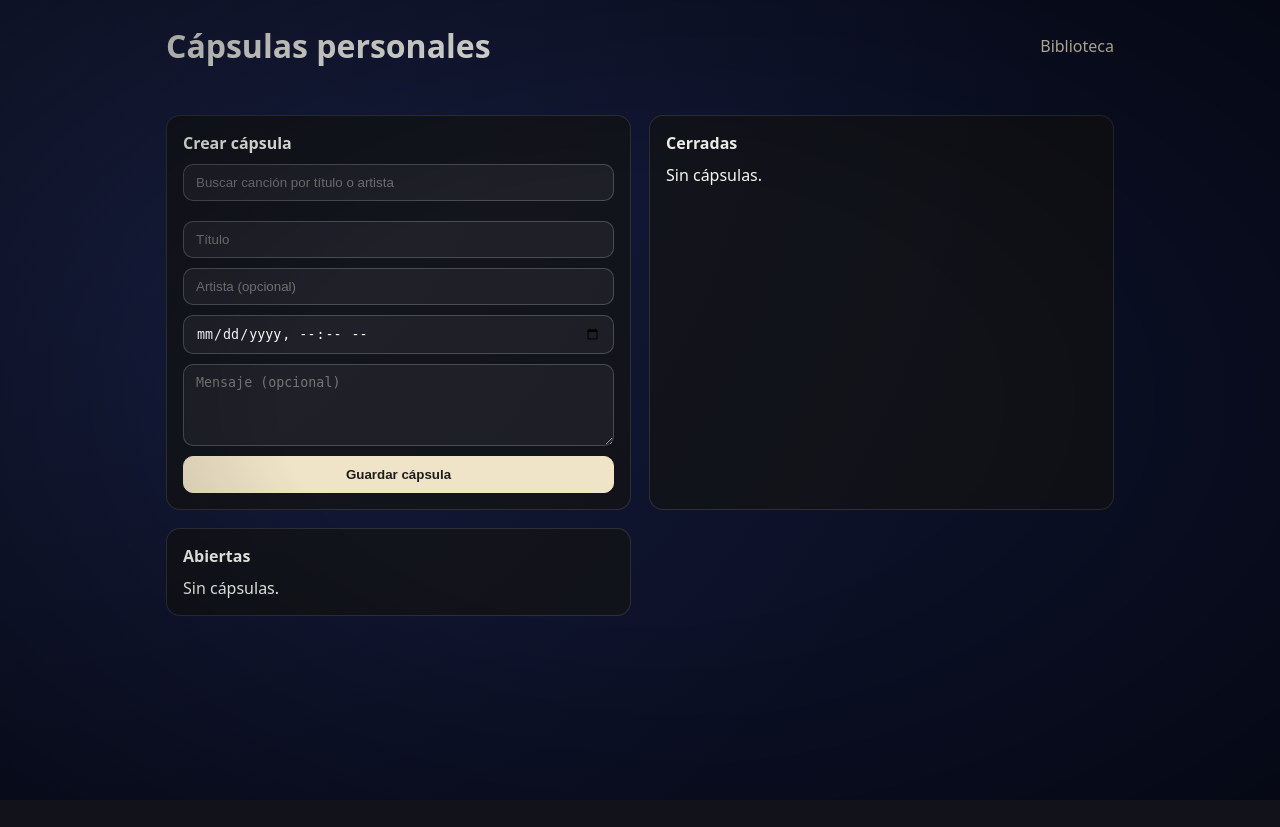
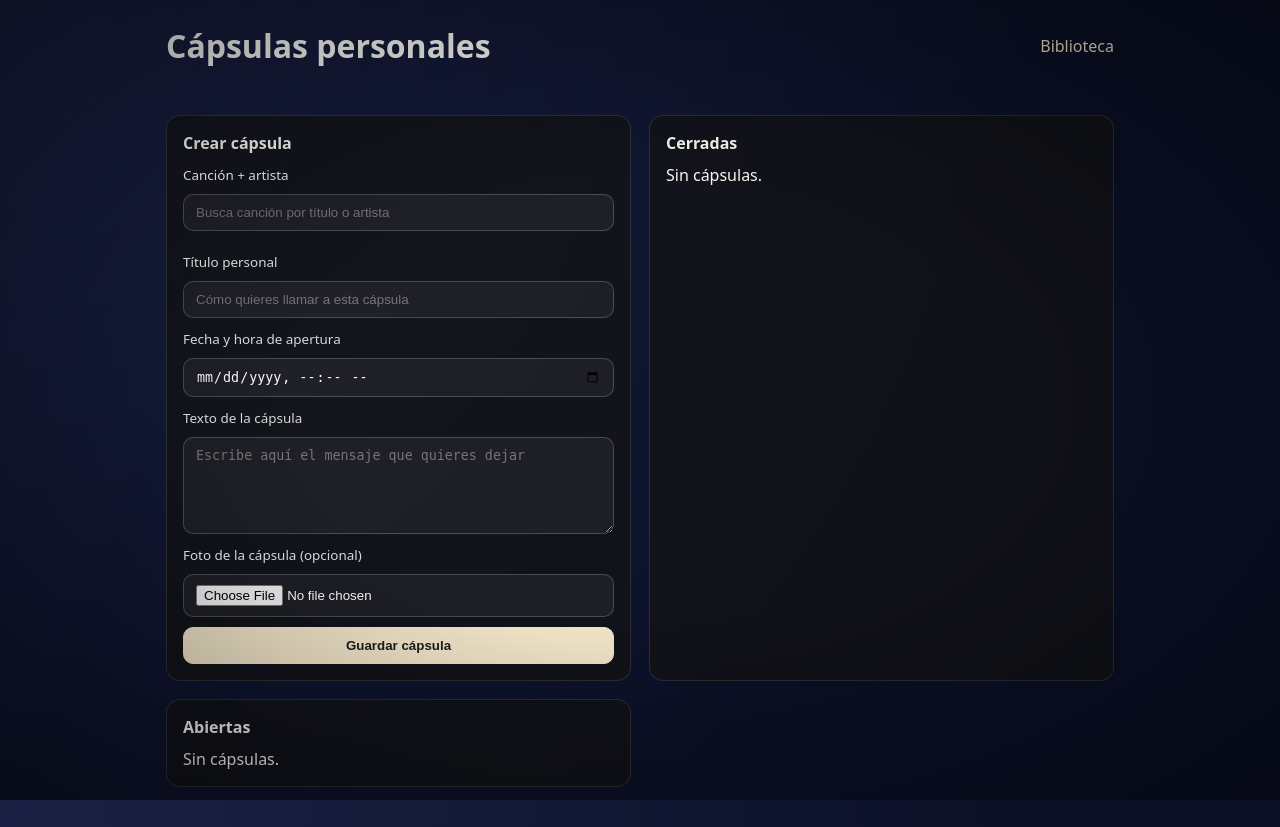
Before and after one commit to celiaefe/eco, a Flask app: page /capsulas/panel in a window 1280 px wide. Before the commit the page ends 707 px from the top, so only its background shows below. Run offline with Flask 3, Linux system fonts and the light colour scheme; the visitor is signed in with stand-in values (Sample User, id 1); data that the repository does not hold is empty.

Commit message:
Redesign capsulas form fields and support optional photo upload

```diff
--- a/app/main.py
+++ b/app/main.py
@@ -414,10 +414,33 @@ def crear_capsula():
     if not can_create_capsule():
         return jsonify({"ok": False, "error": "Plan Free: solo una cápsula cerrada activa."}), 403
 
-    payload = request.get_json(silent=True) or {}
-    title = (payload.get("title") or "").strip()
-    message = (payload.get("message") or "").strip()
-    open_date_raw = payload.get("open_date")
+    if request.is_json:
+        payload = request.get_json(silent=True) or {}
+        title = (payload.get("title") or "").strip()
+        message = (payload.get("message") or "").strip()
+        open_date_raw = payload.get("open_date")
+        spotify_id = (payload.get("spotify_id") or "").strip() or None
+        cover_url = (payload.get("cover_url") or "").strip() or None
+        artist = (payload.get("artist") or "").strip() or None
+    else:
+        title = (request.form.get("title") or "").strip()
+        message = (request.form.get("message") or "").strip()
+        open_date_raw = request.form.get("open_date")
+
+        song_title = (request.form.get("song_title") or "").strip()
+        song_artist = (request.form.get("song_artist") or "").strip()
+        song_query = (request.form.get("song_query") or "").strip()
+
+        artist_parts = [p for p in [song_title, song_artist] if p]
+        artist = " · ".join(artist_parts) if artist_parts else (song_query or None)
+        spotify_id = (request.form.get("spotify_id") or "").strip() or None
+        cover_url = (request.form.get("cover_url") or "").strip() or None
+
+        foto_capsula, foto_error = guardar_foto_personal(request.files.get("foto_capsula"))
+        if foto_error:
+            return jsonify({"ok": False, "error": foto_error}), 400
+        if foto_capsula:
+            cover_url = url_for("static", filename=foto_capsula)
 
     if not title:
         return jsonify({"ok": False, "error": "title es obligatorio"}), 400
@@ -432,10 +455,10 @@ def crear_capsula():
 
     capsule = Capsule(
         user_id=current_user.id,
-        spotify_id=(payload.get("spotify_id") or "").strip() or None,
+        spotify_id=spotify_id,
         title=title,
-        artist=(payload.get("artist") or "").strip() or None,
-        cover_url=(payload.get("cover_url") or "").strip() or None,
+        artist=artist,
+        cover_url=cover_url,
         message=message or None,
         open_date=open_date,
     )
--- a/templates/capsulas.html
+++ b/templates/capsulas.html
@@ -17,11 +17,13 @@
     .caps-form { display: grid; gap: 10px; }
     .caps-form input, .caps-form textarea, .caps-form button { border-radius: 10px; border: 1px solid rgba(255,255,255,.2); padding: 10px 12px; background: rgba(255,255,255,.05); color: #fff; }
     .caps-form button { cursor: pointer; background: #f0e4c8; color: #1d1d1d; border-color: #f0e4c8; font-weight: 600; }
+    .caps-form label { font-size: .84rem; opacity: .86; margin-top: 2px; }
     .caps-song-results { display: grid; gap: 8px; max-height: 220px; overflow: auto; }
     .caps-song-item { display: grid; grid-template-columns: 48px 1fr; gap: 10px; align-items: center; border: 1px solid rgba(255,255,255,.15); border-radius: 10px; padding: 8px; background: rgba(255,255,255,.04); cursor: pointer; }
     .caps-song-item:hover { background: rgba(255,255,255,.08); }
     .caps-song-item img { width: 48px; height: 48px; object-fit: cover; border-radius: 8px; }
     .caps-song-selected { border: 1px solid rgba(255,255,255,.2); border-radius: 10px; padding: 8px 10px; background: rgba(255,255,255,.06); font-size: .9rem; }
+    .caps-cover { width: 100%; max-width: 220px; aspect-ratio: 1/1; object-fit: cover; border-radius: 10px; margin-top: 8px; border: 1px solid rgba(255,255,255,.18); }
     .caps-list { display: grid; gap: 10px; }
     .caps-item { border: 1px solid rgba(255,255,255,.15); border-radius: 10px; padding: 10px; background: rgba(255,255,255,.04); }
     .caps-meta { font-size: .88rem; opacity: .9; margin-top: 6px; }
@@ -51,15 +53,22 @@
       <article class="caps-card">
         <h2>Crear cápsula</h2>
         <form id="capsForm" class="caps-form">
-          <input id="capsSongQuery" type="text" placeholder="Buscar canción por título o artista">
+          <label for="capsSongQuery">Canción + artista</label>
+          <input id="capsSongQuery" type="text" placeholder="Busca canción por título o artista">
           <div id="capsSongSelected" class="caps-song-selected" hidden></div>
           <div id="capsSongResults" class="caps-song-results"></div>
-          <input id="capsTitle" type="text" placeholder="Título" required>
-          <input id="capsArtist" type="text" placeholder="Artista (opcional)">
+          <label for="capsTitle">Título personal</label>
+          <input id="capsTitle" type="text" placeholder="Cómo quieres llamar a esta cápsula" required>
+          <label for="capsOpenDate">Fecha y hora de apertura</label>
           <input id="capsSpotifyId" type="hidden">
-          <input id="capsCoverUrl" type="hidden">
+          <input id="capsSongTitle" type="hidden">
+          <input id="capsSongArtist" type="hidden">
+          <input id="capsSongCoverUrl" type="hidden">
           <input id="capsOpenDate" type="datetime-local" required>
-          <textarea id="capsMessage" rows="4" placeholder="Mensaje (opcional)"></textarea>
+          <label for="capsMessage">Texto de la cápsula</label>
+          <textarea id="capsMessage" rows="5" placeholder="Escribe aquí el mensaje que quieres dejar"></textarea>
+          <label for="capsPhoto">Foto de la cápsula (opcional)</label>
+          <input id="capsPhoto" type="file" accept="image/*">
           <button type="submit">Guardar cápsula</button>
         </form>
       </article>
@@ -86,9 +95,11 @@
     const capsSongSelected = document.getElementById("capsSongSelected");
     const capsSongResults = document.getElementById("capsSongResults");
     const capsTitle = document.getElementById("capsTitle");
-    const capsArtist = document.getElementById("capsArtist");
+    const capsSongTitle = document.getElementById("capsSongTitle");
+    const capsSongArtist = document.getElementById("capsSongArtist");
     const capsSpotifyId = document.getElementById("capsSpotifyId");
-    const capsCoverUrl = document.getElementById("capsCoverUrl");
+    const capsSongCoverUrl = document.getElementById("capsSongCoverUrl");
+    const capsPhoto = document.getElementById("capsPhoto");
 
     let songSearchTimeout = null;
 
@@ -108,7 +119,9 @@
         capsSongSelected.textContent = "";
       }
       if (capsSpotifyId) capsSpotifyId.value = "";
-      if (capsCoverUrl) capsCoverUrl.value = "";
+      if (capsSongTitle) capsSongTitle.value = "";
+      if (capsSongArtist) capsSongArtist.value = "";
+      if (capsSongCoverUrl) capsSongCoverUrl.value = "";
     }
 
     function extractSpotifyId(url) {
@@ -131,10 +144,10 @@
           </div>
         `;
         row.addEventListener("click", () => {
-          capsTitle.value = item.titulo || "";
-          capsArtist.value = item.artista || "";
+          capsSongTitle.value = item.titulo || "";
+          capsSongArtist.value = item.artista || "";
           capsSpotifyId.value = extractSpotifyId(item.spotify_url || "");
-          capsCoverUrl.value = item.portada || "";
+          capsSongCoverUrl.value = item.portada || "";
           capsSongQuery.value = item.titulo ? `${item.titulo}${item.artista ? ` - ${item.artista}` : ""}` : "";
           capsSongSelected.hidden = false;
           capsSongSelected.textContent = `Seleccionada: ${capsSongQuery.value}`;
@@ -177,6 +190,7 @@
           <strong>${c.title}</strong>
           ${c.artist ? `<div>${c.artist}</div>` : ""}
           ${c.message ? `<div>${c.message}</div>` : ""}
+          ${c.cover_url ? `<img src="${c.cover_url}" alt="Foto cápsula" class="caps-cover">` : ""}
           <div class="caps-meta">Se abre: ${fmtDate(c.open_date)}</div>
           <div class="caps-meta">Creada: ${fmtDate(c.created_at)}</div>
           ${c.opened_at ? `<div class="caps-meta">Abierta: ${fmtDate(c.opened_at)}</div>` : ""}
@@ -225,18 +239,21 @@
     form.addEventListener("submit", async (e) => {
       e.preventDefault();
       setStatus("");
-      const payload = {
-        title: capsTitle.value.trim(),
-        artist: capsArtist.value.trim(),
-        spotify_id: capsSpotifyId.value.trim(),
-        cover_url: capsCoverUrl.value.trim(),
-        message: document.getElementById("capsMessage").value.trim(),
-        open_date: document.getElementById("capsOpenDate").value
-      };
+      const formData = new FormData();
+      formData.set("title", capsTitle.value.trim());
+      formData.set("song_query", capsSongQuery.value.trim());
+      formData.set("song_title", capsSongTitle.value.trim());
+      formData.set("song_artist", capsSongArtist.value.trim());
+      formData.set("spotify_id", capsSpotifyId.value.trim());
+      formData.set("cover_url", capsSongCoverUrl.value.trim());
+      formData.set("message", document.getElementById("capsMessage").value.trim());
+      formData.set("open_date", document.getElementById("capsOpenDate").value);
+      if (capsPhoto?.files?.[0]) {
+        formData.set("foto_capsula", capsPhoto.files[0]);
+      }
       const resp = await fetch("/capsulas", {
         method: "POST",
-        headers: { "Content-Type": "application/json" },
-        body: JSON.stringify(payload)
+        body: formData
       });
       const data = await resp.json();
       if (!resp.ok || !data.ok) {
```
